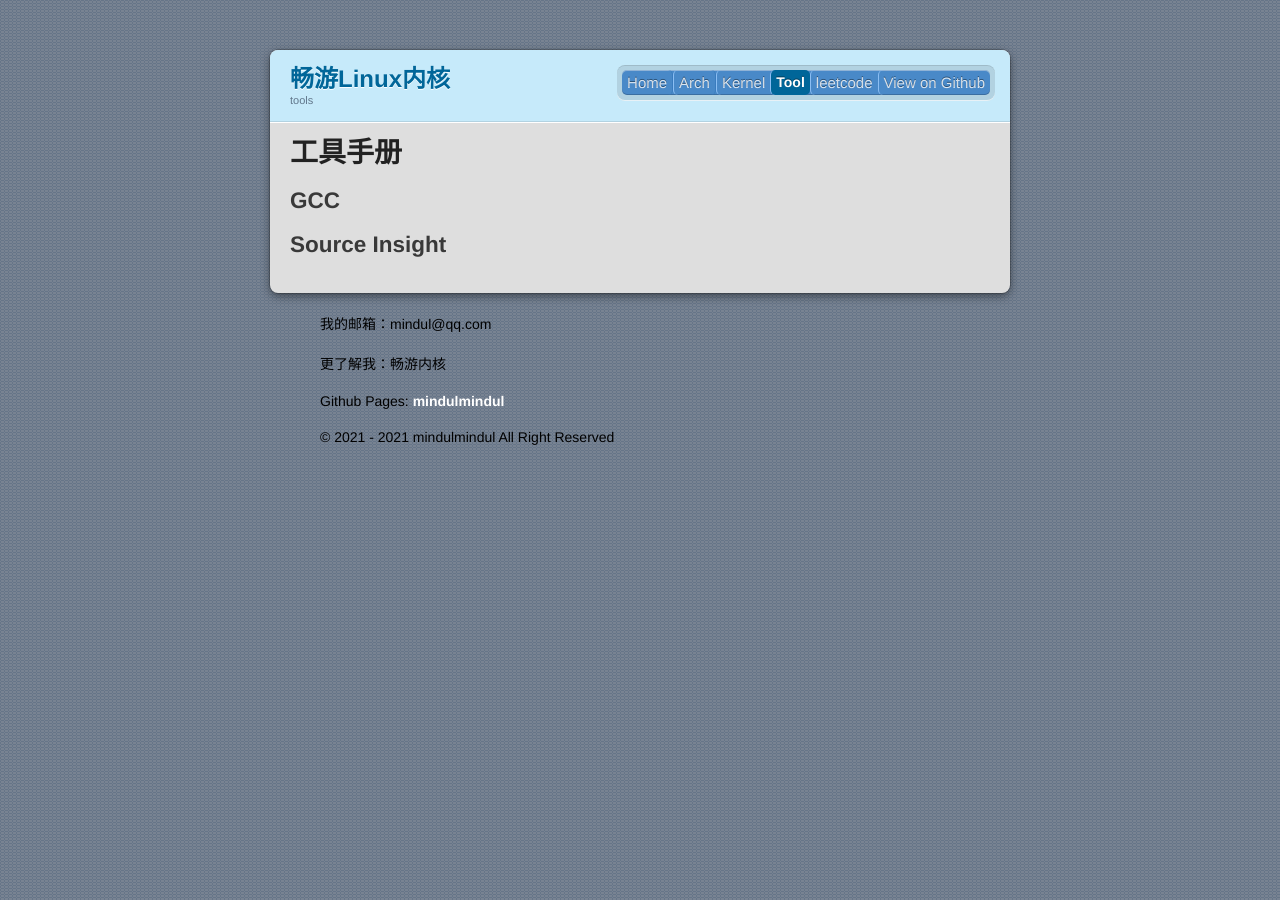
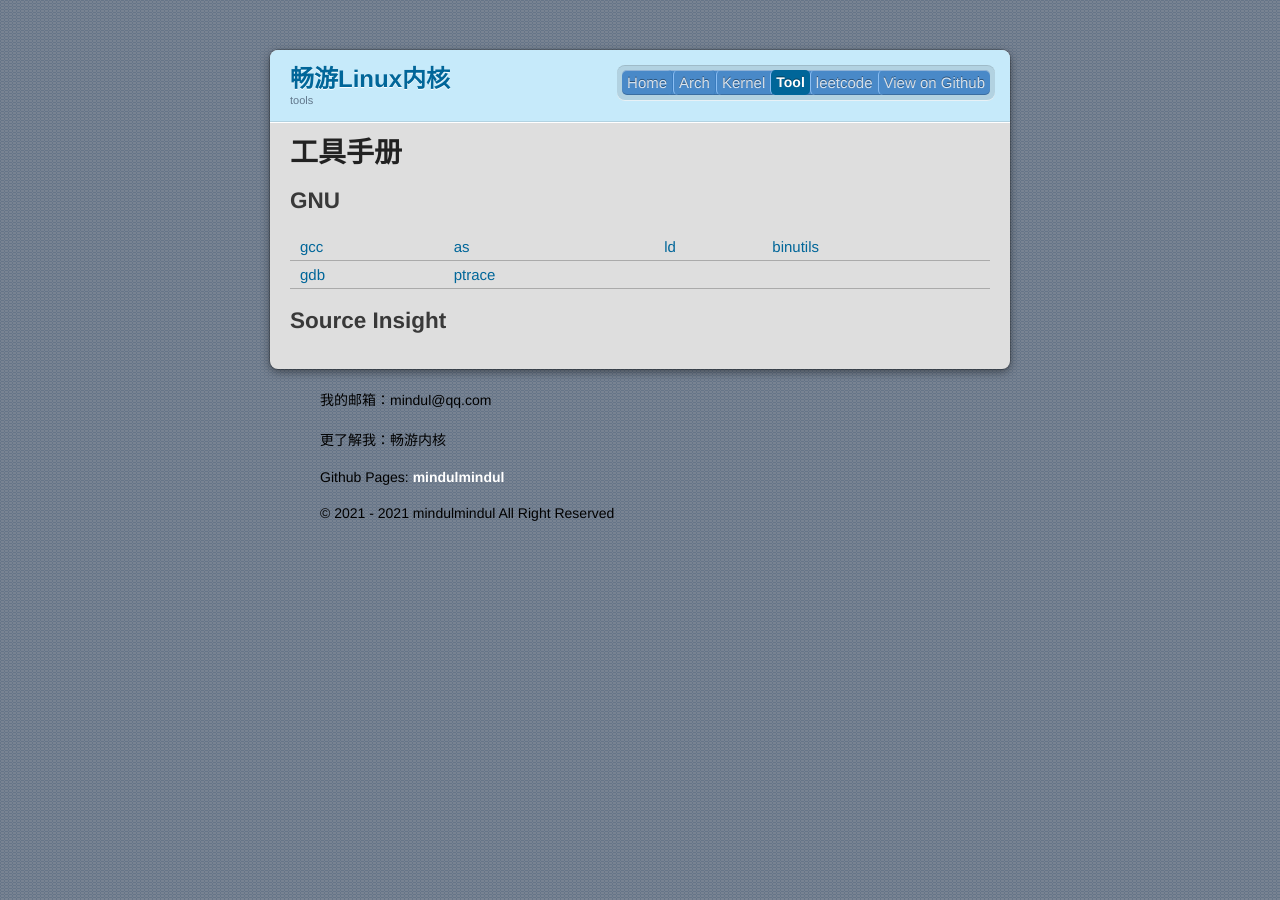
Before and after one commit to mindulmindul/mindulmindul.github.io, a Jekyll site: the page built from Linux kernel/tools/2021-1-2-tools_index.md, in a window 1280 px wide. Built offline with Jekyll 4.4.1, drawn with Linux system fonts in a browser that asks for light colours.

Commit message:
内核分析过程中要用到的工具的介绍

```diff
--- a/Linux kernel/tools/2021-1-2-tools_index.md
+++ b/Linux kernel/tools/2021-1-2-tools_index.md
@@ -7,5 +7,9 @@ permalink: /tools/
 
 # 工具手册
 
-## GCC
+## GNU
+
+[gcc](/tools/gcc) | [as](/tools/as) | [ld](/tools/ld) | [binutils](/tools/binutils)
+[gdb](/tools/gdb)  | [ptrace](/tools/ptrace)
+
 ## Source Insight
```
